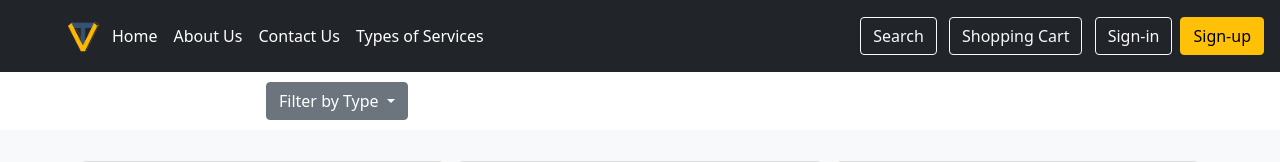
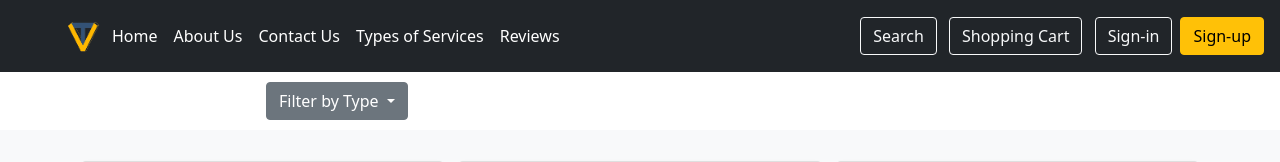
Before and after one commit to Anthony-BouKhalil/Techverse, a PHP site: page /index.php in a window 1280 px wide. Shown: the top 162 px of the page. Run offline with PHP 8.4, Linux system fonts and the light colour scheme; data comes from the database, SQL or seed files in the repository.

Commit message:
Added Reviews to the header

```diff
--- a/header.php
+++ b/header.php
@@ -15,7 +15,7 @@
                     <li><a href="about-page.php" class="nav-link px-2 text-white">About Us</a></li>
                     <li><a href="contact-us.php" class="nav-link px-2 text-white">Contact Us</a></li>
                     <li><a href="services.php" class="nav-link px-2 text-white">Types of Services</a></li>
-                    <!-- <li><a href="#" class="nav-link px-2 text-white">Reviews</a></li> -->
+                    <li><a href="reviews.php" class="nav-link px-2 text-white">Reviews</a></li>
                 </ul>
 
                 <div class="text-end">
```
